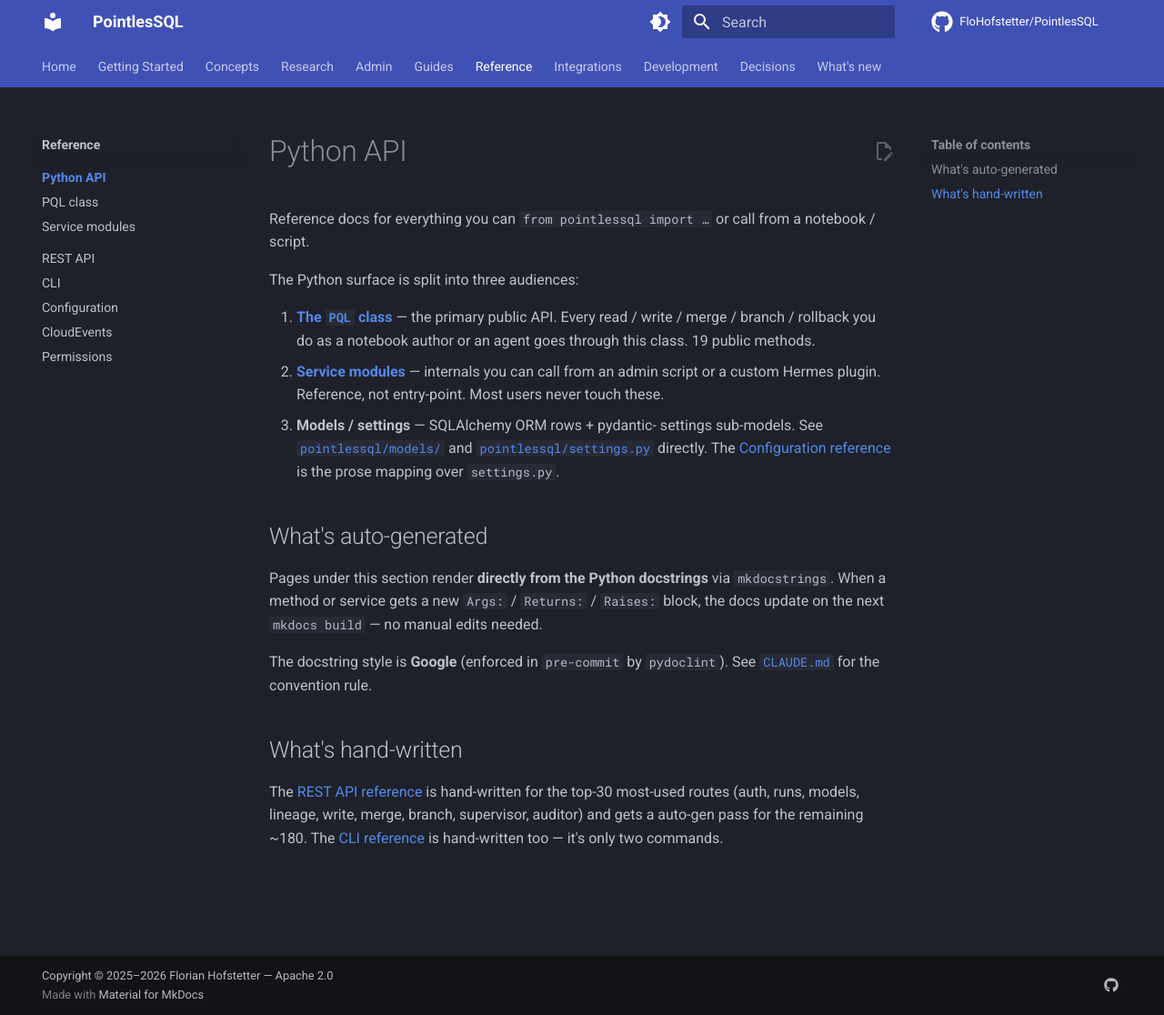
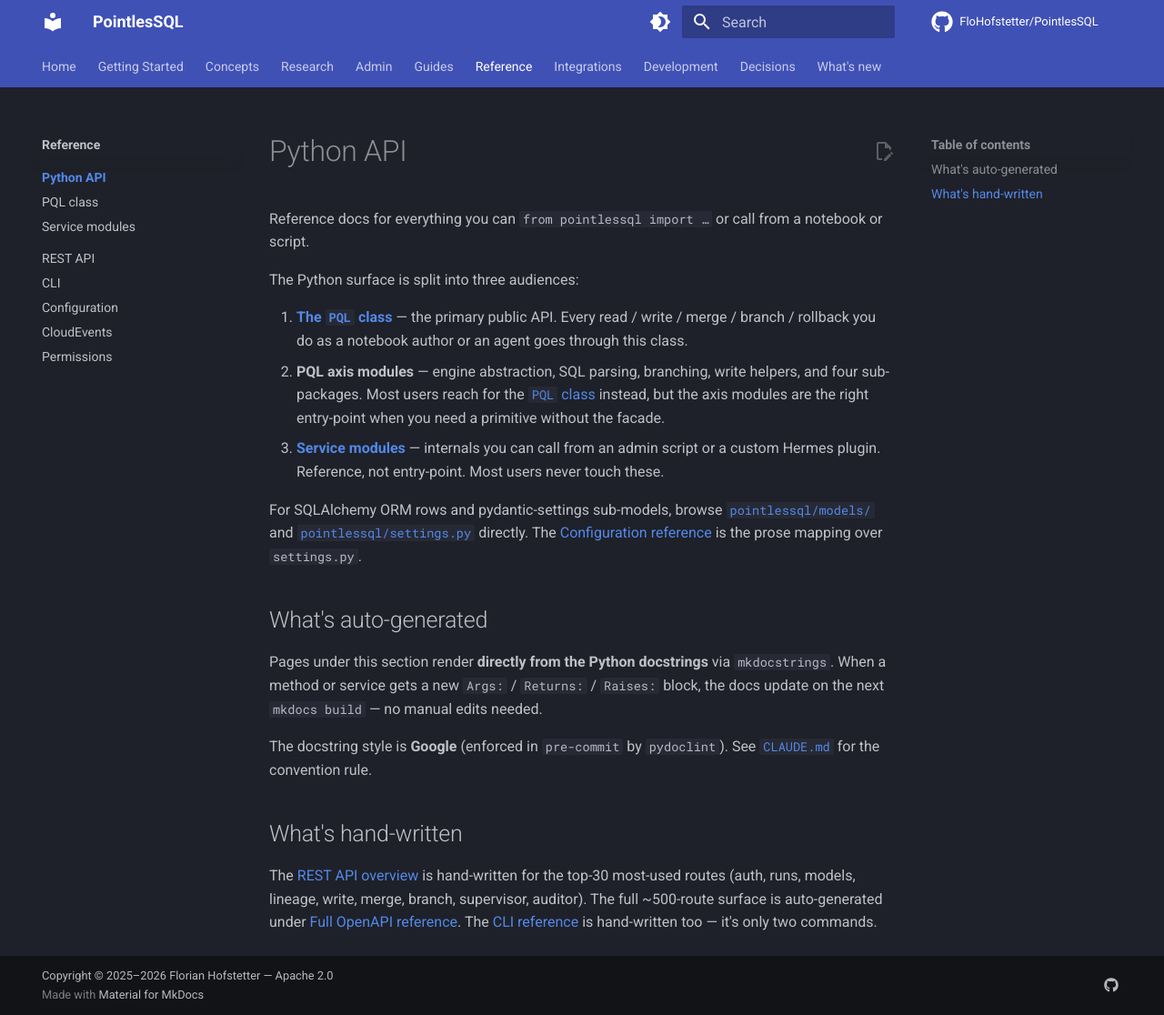
Before and after one commit to FloHofstetter/PointlesSQL, an MkDocs documentation site: the page built from docs/reference/python/index.md, in a window 1280 px wide and 1116 px high. Shown: the whole window at 91% size. Built offline with MkDocs 1.6.1 and Material for MkDocs 9.7.7, drawn with Linux system fonts in a browser that asks for light colours; comment, search, counter and statistics services are not loaded.

Commit message:
feat(docs): add full REST + per-axis python reference pages (W4)
Expand the generated-doc surface to cover ADR-0009 D6's
"fully-automatic API documentation" half:

REST surface — new `docs/reference/api/openapi.md` carries a
single neoteroi-OAD directive against the checked-in
`docs/reference/_generated/openapi.json` (commit ef3e7beb).
Renders ~500 routes natively in the Material theme.

Python surface — split the two prior hand-curated pages into a
per-axis tree under `docs/reference/python/`:

  pql/
    index.md         (PQL class — was pql.md)
    engines.md       (Engine + 3 impls + make_engine)
    sql.md           (sql_parser + sql_merge_translator)
    branching.md     (branch + _branch_errors)
    writes.md        (_write + _contracts)
    subpackages.md   (context, facts, memory, widgets)
  services/
    index.md         (orientation — was services.md)
    operations.md
    training_context.md
    audit.md
    branch_tags.md
    mlflow_subprocess.md

The 51 public exports in `pointlessql/pql/__init__.py` were
previously documented as 1/51 (just the PQL class); the new
tree covers all 51 via `mkdocstrings` directives against the
underlying modules.

Old top-level `pql.md` + `services.md` are removed (no
facade-shim, per project convention).

Co-Authored-By: Claude Opus 4.7 (1M context) <noreply@anthropic.com>

```diff
--- a/docs/reference/python/index.md
+++ b/docs/reference/python/index.md
@@ -1,31 +1,34 @@
 # Python API
 
 Reference docs for everything you can `from pointlessql import …`
-or call from a notebook / script.
+or call from a notebook or script.
 
 The Python surface is split into three audiences:
 
-1. **[The `PQL` class](pql.md)** — the primary public API. Every
- read / write / merge / branch / rollback you do as a notebook
- author or an agent goes through this class. 19 public
- methods.
-2. **[Service modules](services.md)** — internals you can call
- from an admin script or a custom Hermes plugin. Reference,
- not entry-point. Most users never touch these.
-3. **Models / settings** — SQLAlchemy ORM rows + pydantic-
- settings sub-models. See
- [`pointlessql/models/`](https://github.com/FloHofstetter/PointlesSQL/tree/main/pointlessql/models)
- and [`pointlessql/settings.py`](https://github.com/FloHofstetter/PointlesSQL/blob/main/pointlessql/settings.py)
- directly. The
- [Configuration reference](../configuration.md) is the
- prose mapping over `settings.py`.
+1. **[The `PQL` class](pql/index.md)** — the primary public API.
+   Every read / write / merge / branch / rollback you do as a
+   notebook author or an agent goes through this class.
+2. **PQL axis modules** — engine abstraction, SQL parsing,
+   branching, write helpers, and four sub-packages.  Most users
+   reach for the [`PQL` class](pql/index.md) instead, but the axis
+   modules are the right entry-point when you need a primitive
+   without the facade.
+3. **[Service modules](services/index.md)** — internals you can
+   call from an admin script or a custom Hermes plugin.
+   Reference, not entry-point. Most users never touch these.
+
+For SQLAlchemy ORM rows and pydantic-settings sub-models, browse
+[`pointlessql/models/`](https://github.com/FloHofstetter/PointlesSQL/tree/main/pointlessql/models)
+and [`pointlessql/settings.py`](https://github.com/FloHofstetter/PointlesSQL/blob/main/pointlessql/settings.py)
+directly. The [Configuration reference](../configuration.md) is
+the prose mapping over `settings.py`.
 
 ## What's auto-generated
 
 Pages under this section render **directly from the Python
-docstrings** via `mkdocstrings`. When a method or service
-gets a new `Args:` / `Returns:` / `Raises:` block, the docs
-update on the next `mkdocs build` — no manual edits needed.
+docstrings** via `mkdocstrings`. When a method or service gets
+a new `Args:` / `Returns:` / `Raises:` block, the docs update
+on the next `mkdocs build` — no manual edits needed.
 
 The docstring style is **Google** (enforced in `pre-commit` by
 `pydoclint`). See [`CLAUDE.md`](https://github.com/FloHofstetter/PointlesSQL/blob/main/CLAUDE.md)
@@ -33,9 +36,10 @@ for the convention rule.
 
 ## What's hand-written
 
-The [REST API reference](../api.md) is hand-written for the
+The [REST API overview](../api.md) is hand-written for the
 top-30 most-used routes (auth, runs, models, lineage, write,
-merge, branch, supervisor, auditor) and gets a
-auto-gen pass for the remaining ~180. The [CLI
+merge, branch, supervisor, auditor). The full ~500-route
+surface is auto-generated under
+[Full OpenAPI reference](../api/openapi.md). The [CLI
 reference](../cli.md) is hand-written too — it's only two
 commands.
```
Also changed, not shown: docs/reference/api/openapi.md (added, +13 -0 lines), docs/reference/python/pql/branching.md (added, +28 -0 lines), docs/reference/python/pql/engines.md (added, +18 -0 lines), docs/reference/python/pql/index.md (renamed from docs/reference/python/pql.md, +17 -22 lines), docs/reference/python/pql/sql.md (added, +30 -0 lines), docs/reference/python/pql/subpackages.md (added, +46 -0 lines), docs/reference/python/pql/writes.md (added, +37 -0 lines), docs/reference/python/services.md (deleted, +0 -79 lines), docs/reference/python/services/audit.md (added, +11 -0 lines), docs/reference/python/services/branch_tags.md (added, +11 -0 lines), docs/reference/python/services/index.md (added, +27 -0 lines), docs/reference/python/services/mlflow_subprocess.md (added, +11 -0 lines), docs/reference/python/services/operations.md (added, +12 -0 lines), docs/reference/python/services/training_context.md (added, +11 -0 lines).
